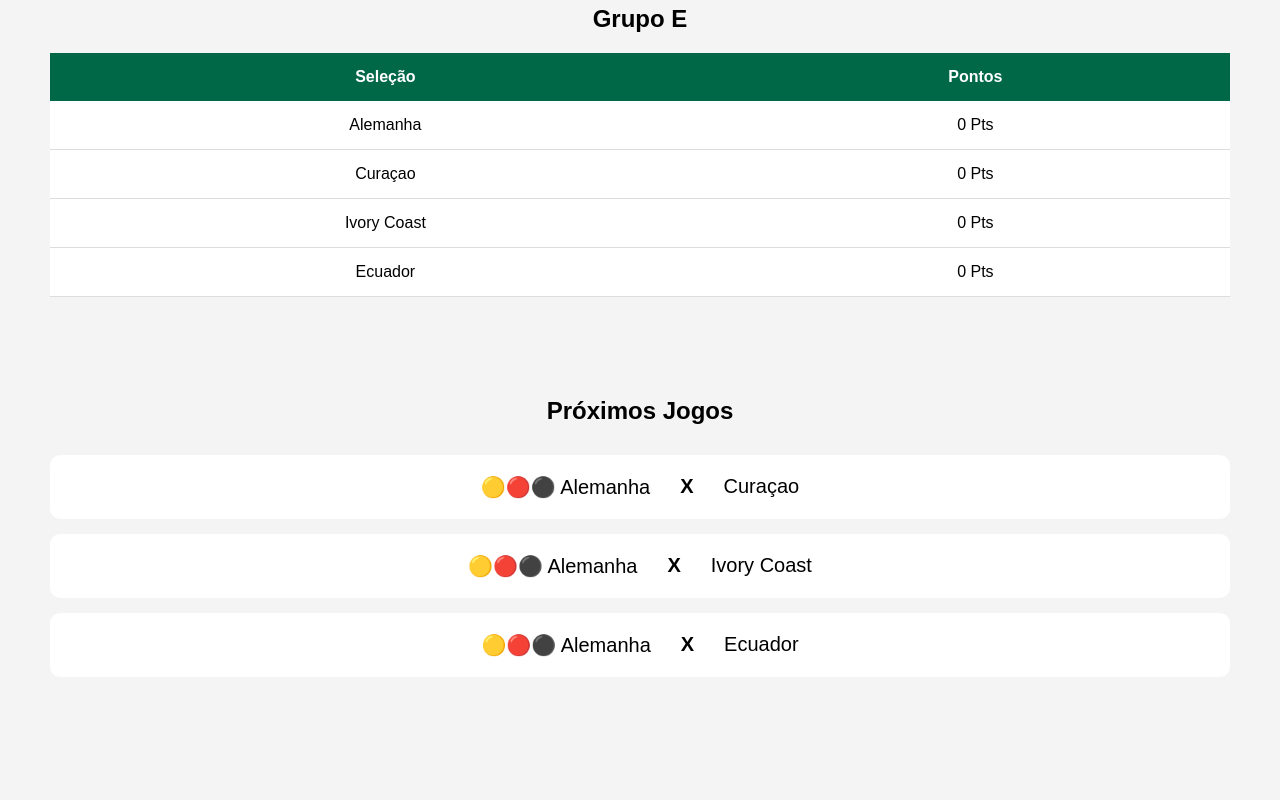
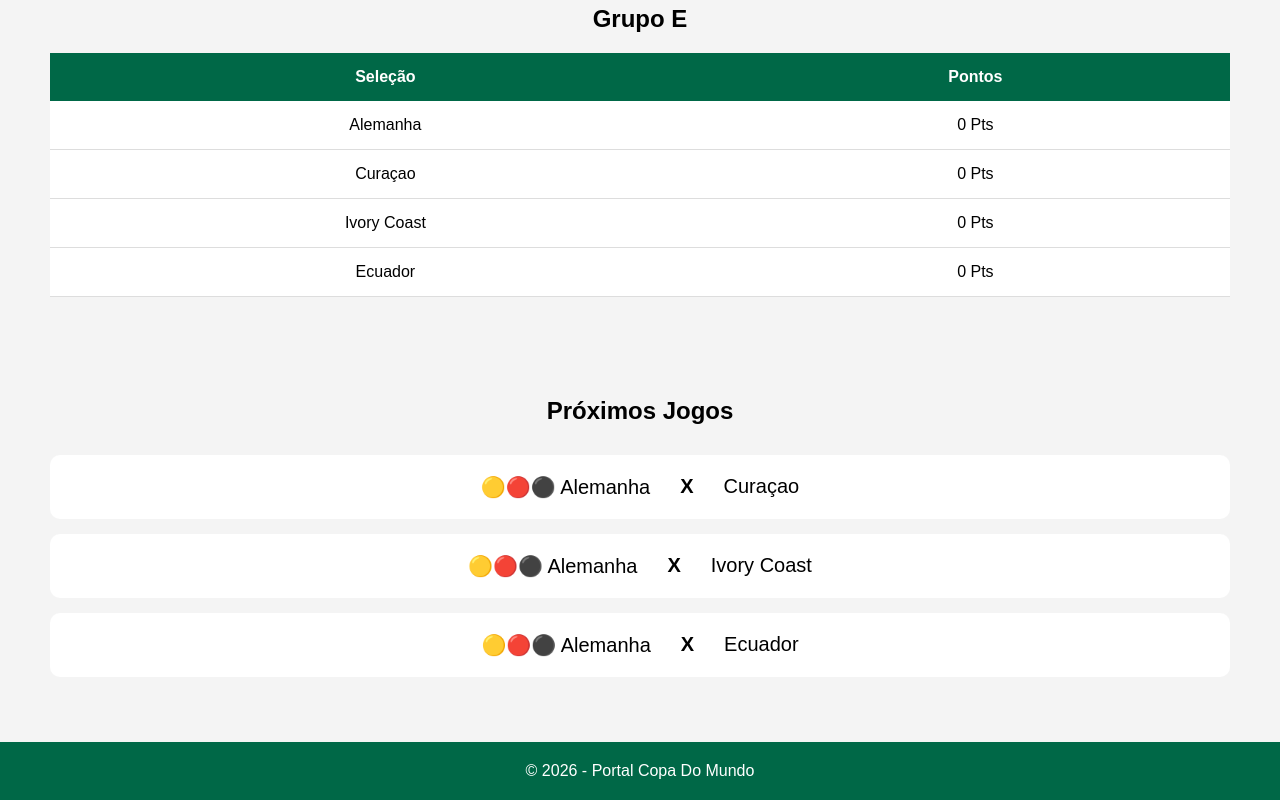
Before and after one commit to rhuanjr06-stack/site-copa-mundo, a plain HTML site: page index.html in a window 1280 px wide. Shown: the part 681-1481 px from the top of the page. Before the commit the page ends 1423 px from the top, so only its background shows below. Drawn offline with Linux system fonts and the light colour scheme.

Commit message:
Preparacao para a v1

```diff
--- a/index.html
+++ b/index.html
@@ -87,5 +87,8 @@
             <span>Ecuador</span>
         </div>
     </section>
+    <footer>
+        <p>&copy; 2026 - Portal Copa Do Mundo</p>
+    </footer>
 </body>
 </html>
```
